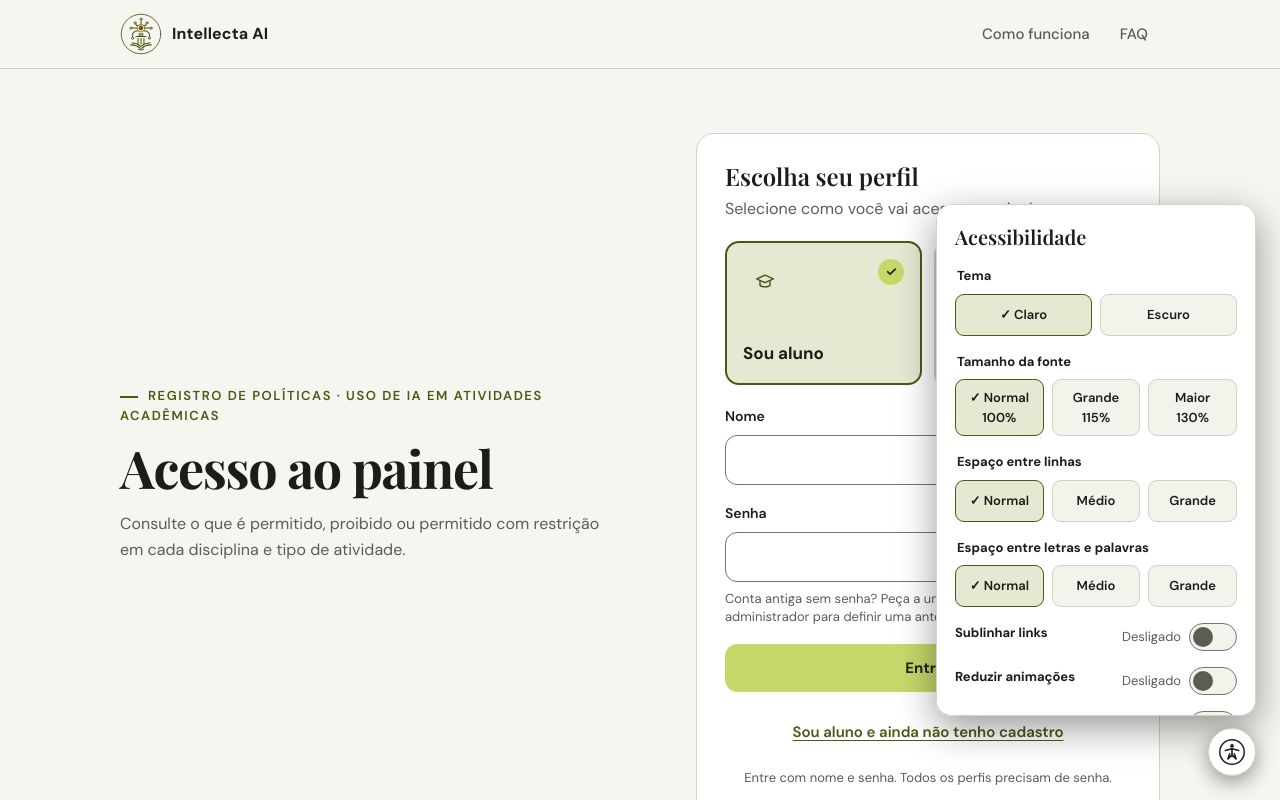
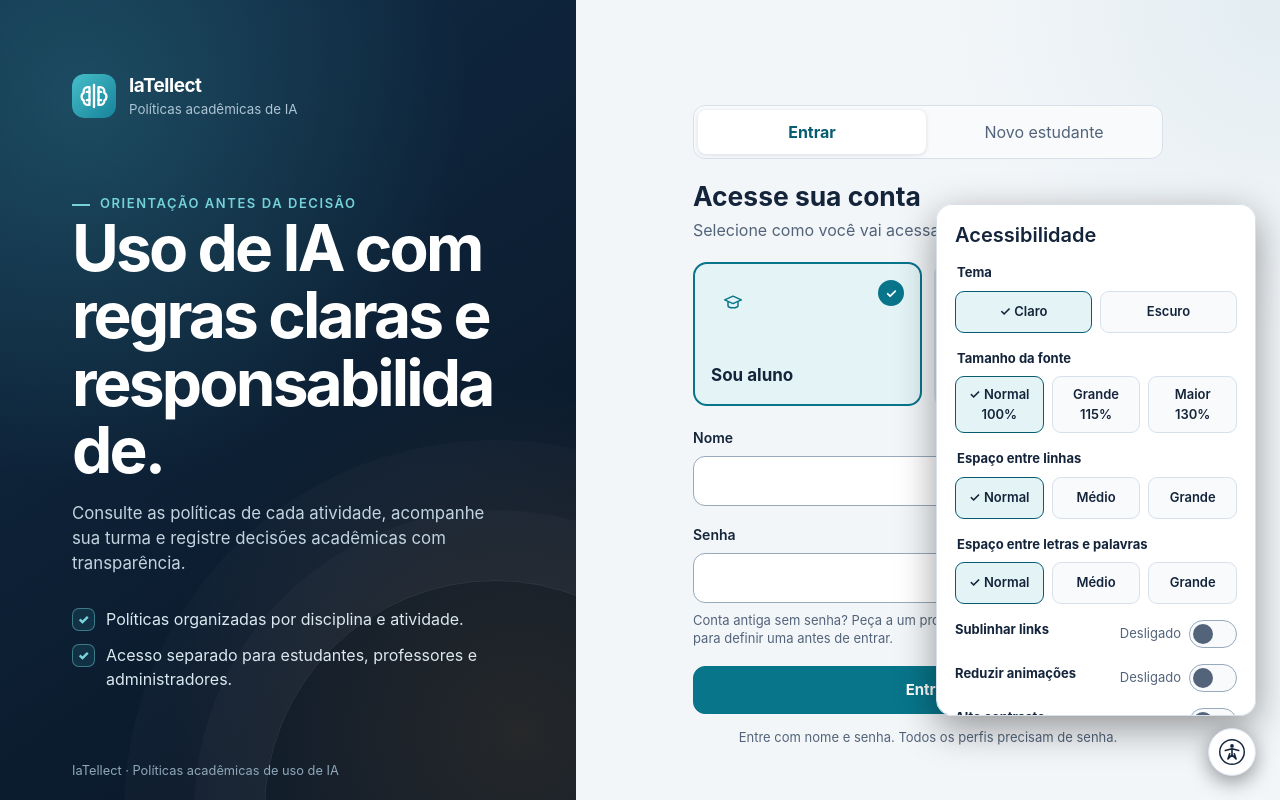
Before and after one commit to LeonardoFreitaSales/Projeto-Plataforma-IaTellect, a plain HTML site: page Plataforma v4.0 Final/frontend/acesso.html in a window 1280 px wide. Both pictures are taken after a click on the button "Abrir menu de acessibilidade". Shown: the top 800 px of the page. Drawn offline with nearby package versions, Linux system fonts and the light colour scheme; no server answers.

Commit message:
feat: aplicar identidade do protótipo IaTellect à plataforma v4

```diff
--- a/Plataforma v4.0 Final/frontend/acesso.html
+++ b/Plataforma v4.0 Final/frontend/acesso.html
@@ -5,12 +5,10 @@
 <meta name="viewport" content="width=device-width, initial-scale=1, viewport-fit=cover">
 <meta name="color-scheme" content="dark light">
 <script src="/assets/js/preferencias-iniciais.js"></script>
-<title>Acesso ao painel</title>
-<link rel="preconnect" href="https://fonts.googleapis.com">
-<link rel="preconnect" href="https://fonts.gstatic.com" crossorigin>
-<link rel="stylesheet" href="https://fonts.googleapis.com/css2?family=DM+Sans:wght@400;500;600;700&family=Playfair+Display:wght@600;700&display=swap">
+<title>Acesso | IaTellect</title>
 <link rel="stylesheet" href="/assets/css/acessibilidade.css">
 <link rel="stylesheet" href="/assets/css/acesso.css">
+<link rel="stylesheet" href="/assets/css/iatellect.css">
 </head>
 <body>
 <svg width="0" height="0" aria-hidden="true" focusable="false" class="sprite-icons">
@@ -20,31 +18,29 @@
   <symbol id="i-alert" viewBox="0 0 24 24"><circle cx="12" cy="12" r="9"/><path d="M12 7.5v5.5M12 16.5h.01"/></symbol>
 </svg>
 
-<header class="header">
-  <div class="header-in">
-    <span class="brand">
-      <span class="logo" aria-hidden="true"><svg viewBox="0 0 100 100" focusable="false"><circle cx="50" cy="50" r="47" stroke-width="2"/><path d="M50 29V18M42 36H29M43 43H36l-6 6v8M57 43h7l6 6v8M58 36h13M44 30h-4l-3-4M56 30h4l3-4"/><circle class="no" cx="50" cy="14.5" r="2.6"/><circle class="no" cx="26" cy="36" r="2.6"/><circle class="no" cx="74" cy="36" r="2.6"/><circle class="no" cx="30" cy="60" r="2.6"/><circle class="no" cx="70" cy="60" r="2.6"/><circle class="no" cx="36" cy="23.5" r="2.6"/><circle class="no" cx="64" cy="23.5" r="2.6"/><circle class="sol" cx="50" cy="36" r="9" stroke-dasharray="6 2.2" stroke-width="1.8"/><circle class="sol-fill" cx="50" cy="36" r="5.5"/><path d="M46 48v6M50 48v6M54 48v6M38 56h24M43 60v14M50 60v14M57 60v14"/><path d="M49 84Q38 75 25 76M49 79Q40 71 28 71.5M51 84Q62 75 75 76M51 79Q60 71 72 71.5M44 86Q50 90 56 86"/></svg></span>
-      <span class="brand-name">Intellecta AI</span>
-    </span>
-    <nav class="nav" aria-label="Principal">
-      <a href="#como-funciona">Como funciona</a>
-      <a href="#faq">FAQ</a>
-    </nav>
-  </div>
-</header>
-
-<main>
-  <div class="intro">
-    <p class="eyebrow">Registro de políticas · Uso de IA em atividades acadêmicas</p>
-    <h1>Acesso ao painel</h1>
-    <p class="lead">Consulte o que é permitido, proibido ou permitido com restrição em cada disciplina e tipo de atividade.</p>
-  </div>
-
-  <div class="stage"><div class="card">
+<main class="auth-screen">
+    <div class="auth-story">
+      <div class="auth-brand">
+        <img class="iatellect-logo" src="/assets/img/iatellect.svg" width="44" height="44" alt="">
+        <div><strong>IaTellect</strong><small>Políticas acadêmicas de IA</small></div>
+      </div>
+      <div class="auth-copy">
+        <span class="eyebrow">Orientação antes da decisão</span>
+        <h1 id="auth-title">Uso de IA com regras claras e responsabilidade.</h1>
+        <p>Consulte as políticas de cada atividade, acompanhe sua turma e registre decisões acadêmicas com transparência.</p>
+        <ul class="auth-benefits">
+          <li><span class="auth-check" aria-hidden="true">✓</span><span>Políticas organizadas por disciplina e atividade.</span></li>
+          <li><span class="auth-check" aria-hidden="true">✓</span><span>Acesso separado para estudantes, professores e administradores.</span></li>
+        </ul>
+      </div>
+      <p class="auth-story-footer">IaTellect · Políticas acadêmicas de uso de IA</p>
+    </div>
+  <div class="auth-entry"><div class="card auth-card">
     <div class="aviso" id="aviso" role="status" hidden></div>
 
+    <nav class="auth-tabs" aria-label="Opções de acesso"><button type="button" id="voltar-login" aria-pressed="true">Entrar</button><button type="button" id="ir-cadastro" aria-pressed="false">Novo estudante</button></nav>
     <div id="vista-login">
-      <h2 class="card-title" id="titulo-login" tabindex="-1">Escolha seu perfil</h2>
+      <h2 class="card-title" id="titulo-login" tabindex="-1">Acesse sua conta</h2>
       <p class="sub">Selecione como você vai acessar o painel.</p>
       <form class="form" id="form" novalidate>
         <fieldset class="profiles" id="perfis">
@@ -73,7 +69,6 @@
 
         <p class="err" id="form-erro" role="alert" hidden></p>
         <button class="btn" type="submit" id="entrar">Entrar</button>
-        <button class="link-btn" type="button" id="ir-cadastro">Sou aluno e ainda não tenho cadastro</button>
       </form>
     </div>
 
@@ -104,7 +99,6 @@
         </div>
         <p class="err" id="c-form-erro" role="alert" hidden></p>
         <button class="btn" type="submit" id="cadastrar">Cadastrar</button>
-        <button class="link-btn" type="button" id="voltar-login">Voltar para o acesso</button>
       </form>
     </div>
 
--- a/Plataforma v4.0 Final/frontend/assets/css/acesso.css
+++ b/Plataforma v4.0 Final/frontend/assets/css/acesso.css
@@ -210,9 +210,7 @@ main {
 h1 {
   margin: 0;
   font:
-    700 clamp(2.25rem, 4.6vw, 3.25rem) / 1.1 "Playfair Display",
-    Georgia,
-    serif;
+    700 clamp(2.25rem, 4.6vw, 3.25rem) / 1.1 var(--ui-font);
   letter-spacing: -0.025em;
 }
 .lead {
@@ -224,9 +222,7 @@ h1 {
 .card-title {
   margin: 0 0 6px;
   font:
-    600 1.5rem/1.2 "Playfair Display",
-    Georgia,
-    serif;
+    600 1.5rem/1.2 var(--ui-font);
 }
 .sub {
   margin: 0 0 20px;
@@ -383,8 +379,7 @@ input[aria-invalid="true"] {
   background: none;
   color: var(--lime);
   font:
-    600 0.875rem "DM Sans",
-    sans-serif;
+    600 0.875rem var(--ui-font);
   text-decoration: underline;
   text-underline-offset: 3px;
   cursor: pointer;
@@ -420,8 +415,7 @@ input[aria-invalid="true"] {
   background: var(--lime-fill);
   color: var(--lime-ink);
   font:
-    700 0.9375rem "DM Sans",
-    sans-serif;
+    700 0.9375rem var(--ui-font);
   text-decoration: none;
   cursor: pointer;
   transition:
@@ -456,9 +450,7 @@ input[aria-invalid="true"] {
 .welcome h2 {
   margin: 0;
   font:
-    600 1.5rem/1.2 "Playfair Display",
-    Georgia,
-    serif;
+    600 1.5rem/1.2 var(--ui-font);
   overflow-wrap: anywhere;
 }
 .welcome h2:focus {
@@ -479,9 +471,7 @@ input[aria-invalid="true"] {
 .info h2 {
   margin: 0 0 12px;
   font:
-    600 1.25rem "Playfair Display",
-    Georgia,
-    serif;
+    600 1.25rem var(--ui-font);
 }
 .steps {
   margin: 0;
@@ -663,8 +653,7 @@ main {
 }
 .accessibility-menu h2 {
   font:
-    600 1.25rem "Playfair Display",
-    serif;
+    600 1.25rem var(--ui-font);
   margin: 0 0 16px;
   color: var(--text);
 }
@@ -782,8 +771,7 @@ select[aria-invalid="true"] {
   border: 0;
   color: var(--lime);
   font:
-    600 0.9375rem "DM Sans",
-    sans-serif;
+    600 0.9375rem var(--ui-font);
   text-decoration: underline;
   text-underline-offset: 3px;
   text-align: center;
--- /dev/null
+++ b/Plataforma v4.0 Final/frontend/assets/css/iatellect.css
@@ -0,0 +1,130 @@
+/* Identidade da aplicação e dos controles gerados pelas rotas de cada perfil. */
+:root { --ui-font: Inter, system-ui, -apple-system, "Segoe UI", sans-serif; }
+:root[data-theme="claro"]:not([data-contrast="alto"]) {
+  --bg:#f3f6f9; --surface:#fff; --surface2:#f8fafc; --surface-alt:#fff;
+  --text:#14243a; --muted:#53647a; --line:#d8e1eb; --lime:#08758a;
+  --lime-fill:#08758a; --lime-ink:white; --link:#075d70; --lime-dark:#e4f4f6;
+  --focus-ring:#08758a; --field-border:#97a9bb; --field-bg:#fff; --hover-line:#08758a;
+  --icon-accent:#08758a; --stat-icon-line:#cce3e7; --stat-start:white;
+  --teal:#075d70; --teal-soft:#e4f4f6; --teal-line:#b4dce1; --teal-wash:#f1f9fa;
+  --quick-bg:#fff; --quick-hover:#eff9fa; --quick-hover-line:#08758a; --empty-line:#bcc9d8;
+  --nav-active-bg:#e4f4f6; --nav-active-text:#075d70; --active-hover-bg:#cce7ea;
+  --active-hover-text:#075d70; --callout-bg:#eff9fa; --callout-line:#b4dce1;
+  --green:#24734b; --yellow:#85550c; --red:#ad3348; --bar-track:#d8e1eb;
+}
+:root[data-theme="escuro"]:not([data-contrast="alto"]) {
+  --bg:#0b1a2c; --surface:#142b42; --surface-alt:#142b42; --surface2:#1b3652;
+  --text:#f3f8fc; --muted:#adc4d4; --line:#38516a; --body-glow:transparent;
+  --lime:#75d2d9; --lime-fill:#75d2d9; --lime-ink:#10243b; --link:#75d2d9;
+  --lime-dark:#173f4c; --field-bg:#10243b; --field-border:#67849b; --focus-ring:#75d2d9;
+  --stat-start:#142b42; --quick-bg:#142b42; --quick-hover:#1b3652; --icon-accent:#75d2d9;
+  --teal:#75d2d9; --teal-wash:#163542; --teal-line:#365964; --hover-line:#75d2d9;
+}
+body { font-family:var(--ui-font); }
+.iatellect-logo { flex:none; border-radius:12px; }
+    .auth-screen {
+      min-height: 100vh;
+      display: grid;
+      grid-template-columns: minmax(360px, .9fr) minmax(520px, 1.1fr);
+      background: var(--surface);
+    }
+    .auth-story {
+      position: relative;
+      display: flex;
+      flex-direction: column;
+      justify-content: space-between;
+      min-height: 100vh;
+      overflow: hidden;
+      padding: clamp(32px, 6vw, 72px);
+      color: white;
+      background:
+        radial-gradient(circle at 15% 12%, rgba(70, 189, 201, .24), transparent 24rem),
+        radial-gradient(circle at 90% 86%, rgba(217, 130, 24, .13), transparent 22rem),
+        linear-gradient(145deg, #102b45, #0b1a2c 72%);
+    }
+    .auth-story::after {
+      content: "";
+      position: absolute;
+      right: -150px;
+      bottom: -190px;
+      width: 460px;
+      height: 460px;
+      border: 1px solid rgba(255,255,255,.09);
+      border-radius: 50%;
+      box-shadow: 0 0 0 70px rgba(255,255,255,.022), 0 0 0 140px rgba(255,255,255,.018);
+    }
+    .auth-brand { position: relative; z-index: 1; display: flex; align-items: center; gap: 13px; }
+    .auth-brand .brand-mark { width: 48px; height: 48px; }
+    .auth-brand strong { display: block; font-size: 1.18rem; letter-spacing: -.025em; }
+    .auth-brand small { color: #adc4d4; }
+    .auth-copy { position: relative; z-index: 1; max-width: 570px; margin: 70px 0; }
+    .auth-copy .eyebrow { color: #75d2d9; }
+    .auth-copy h1 { max-width: 520px; margin-bottom: 18px; font-size: clamp(2.2rem, 5vw, 4rem); color: white; }
+    .auth-copy > p { max-width: 520px; color: #c1d4df; font-size: 1.05rem; }
+    .auth-benefits { display: grid; gap: 12px; margin: 30px 0 0; padding: 0; list-style: none; }
+    .auth-benefits li { display: flex; align-items: flex-start; gap: 11px; color: #dbe8ef; }
+    .auth-check {
+      display: grid; place-items: center; flex: 0 0 auto; width: 23px; height: 23px;
+      margin-top: 1px; border: 1px solid rgba(111, 211, 218, .45); border-radius: 7px;
+      background: rgba(70, 189, 201, .12); color: #7bd5dc; font-size: .8rem; font-weight: 900;
+    }
+    .auth-story-footer { position: relative; z-index: 1; color: #8ea8ba; font-size: .8rem; }
+    .auth-entry {
+      display: grid;
+      place-items: center;
+      min-height: 100vh;
+      padding: 42px clamp(24px, 6vw, 88px);
+      background:
+        radial-gradient(circle at 100% 0, rgba(8, 117, 138, .07), transparent 21rem),
+        var(--bg);
+    }
+    .auth-card { width: min(470px, 100%); }
+    .auth-card-head { margin-bottom: 25px; }
+    .auth-card-head h2 { margin-bottom: 8px; font-size: 1.65rem; letter-spacing: -.035em; }
+    .auth-card-head p { margin: 0; color: var(--muted); }
+
+main.auth-screen { max-width:none; padding:0; margin:0; gap:0; align-items:stretch; }
+.auth-story { align-self:stretch; }
+.auth-copy h1 { font-family:var(--ui-font); line-height:1.05; letter-spacing:-.045em; }
+.auth-brand small { display:block; }
+.auth-story-footer { margin:0; }
+.auth-entry .auth-card { padding:0; border:0; border-radius:0; background:transparent; box-shadow:none; }
+.auth-entry .card-title { font-weight:750; font-size:1.65rem; }
+.auth-tabs { display:grid; grid-template-columns:1fr 1fr; gap:4px; padding:4px; background:var(--surface2); border:1px solid var(--line); border-radius:12px; margin-bottom:22px; }
+.auth-tabs button { border:0; background:transparent; color:var(--muted); padding:10px; border-radius:8px; font:inherit; cursor:pointer; }
+.auth-tabs button[aria-pressed="true"] { color:var(--link); background:var(--surface); font-weight:700; box-shadow:0 1px 4px #10243b24; }
+.auth-screen .info { grid-column:1/-1; width:min(100%,1100px); margin:0 auto; padding:32px 24px 96px; }
+.app { max-width:none; }
+@media(min-width:851px) { .app { grid-template-columns:284px minmax(0,1fr); } .sidebar { position:sticky; top:0; height:100vh; overflow-y:auto; } }
+.sidebar, .mobile-menu-open .sidebar { background:radial-gradient(circle at 16% 3%,#204457,transparent 18rem),linear-gradient(#10243b,#0b1a2c); color:white; --nav-text:#c4d0df; --muted:#adbed3; --nav-active-bg:#194152; --nav-active-text:#fff; --icon-muted:#91b1c1; --link:#79d6de; --nav-hover:#1b3652; --line:#375066; }
+.sidebar .nav a { border-radius:10px; font-weight:600; }
+.sidebar .brand-sub,.sidebar .nav-group-label,.sidebar-bottom { color:#adc4d4; }
+.sidebar .brand-title { color:white; }
+.workspace-bar { display:flex; align-items:center; justify-content:space-between; gap:12px; flex-wrap:wrap; padding:15px 20px; margin:0 0 28px; border:1px solid var(--line); border-radius:12px; background:var(--surface); }
+.workspace-bar .userbar { margin:0; }
+.profile-avatar { display:grid; place-items:center; width:34px; height:34px; border-radius:50%; background:var(--lime-dark); color:var(--link); font-weight:bold; }
+.hero h1 { letter-spacing:-.035em; }
+.stat,.panel,.mcard,.quick-card { background:var(--surface); border:1px solid var(--line); border-radius:16px; box-shadow:0 2px 8px #10243b09; }
+.stat-icon { color:var(--teal); background:var(--teal-wash); }
+:root[data-contrast="alto"] .auth-story,:root[data-contrast="alto"] .sidebar { background:#101820; color:white; }
+@media(max-width:880px) {
+  main.auth-screen { grid-template-columns:1fr; }
+  .auth-story { min-height:0; padding:24px; }
+  .auth-copy { margin:28px 0 0; }
+  .auth-copy h1 { font-size:2.1rem; }
+  .auth-benefits,.auth-story-footer { display:none; }
+  .auth-entry { min-height:0; padding:28px 20px; }
+}
+@media(max-width:520px) { .workspace-bar { padding:12px; margin-bottom:12px; } .workspace-bar .userbar { justify-content:flex-start; } }
+
+.dashboard-metrics { grid-template-columns: repeat(auto-fit,minmax(min(160px,100%),1fr)); }
+.dashboard-metrics .metric { position:relative; overflow:hidden; display:grid; justify-content:start; align-content:start; gap:8px; padding:18px; }
+.dashboard-metrics .metric::before { content:""; position:absolute; inset:0 auto 0 0; width:4px; background:#7ccad1; }
+.dashboard-metrics .metric:nth-child(2)::before { background:#8abb9b; }
+.dashboard-metrics .metric:nth-child(3)::before { background:#dfa749; }
+.dashboard-metrics .metric:nth-child(4)::before { background:#cc7887; }
+.dashboard-metrics .metric span { margin:0; font-weight:650; color:var(--muted); }
+.dashboard-metrics .metric strong { color:var(--text); font:750 calc(30px * var(--fs-scale))/1.1 var(--ui-font); }
+.dashboard-metrics .metric small { color:var(--muted); }
+.auth-copy h1 { overflow-wrap:break-word; }
+@media(max-width:520px){ .dashboard-metrics { grid-template-columns:repeat(2,minmax(0,1fr)); } }
--- a/Plataforma v4.0 Final/frontend/assets/css/painel.css
+++ b/Plataforma v4.0 Final/frontend/assets/css/painel.css
@@ -1,4 +1,3 @@
-@import url("https://fonts.googleapis.com/css2?family=DM+Sans:wght@400;500;600;700&family=Playfair+Display:wght@600;700&display=swap");
 :root {
   color-scheme: dark;
   --bg: #10120f;
@@ -72,8 +71,7 @@ body {
     var(--bg);
   color: var(--text);
   font:
-    calc(15px * var(--fs-scale)) "DM Sans",
-    sans-serif;
+    calc(15px * var(--fs-scale)) var(--ui-font);
 }
 .app {
   max-width: 1440px;
@@ -233,8 +231,7 @@ body {
 }
 .hero h1 {
   font:
-    700 calc(clamp(29px, 3vw, 39px) * var(--fs-scale)) "Playfair Display",
-    serif;
+    700 calc(clamp(29px, 3vw, 39px) * var(--fs-scale)) var(--ui-font);
   letter-spacing: -0.025em;
   margin: 9px 0 7px;
 }
@@ -264,8 +261,7 @@ body {
 }
 .section-head h2 {
   font:
-    600 calc(20px * var(--fs-scale)) "Playfair Display",
-    serif;
+    600 calc(20px * var(--fs-scale)) var(--ui-font);
   margin: 0;
 }
 .text-link {
@@ -292,8 +288,7 @@ body {
 }
 .stat strong {
   font:
-    700 calc(31px * var(--fs-scale)) "Playfair Display",
-    serif;
+    700 calc(31px * var(--fs-scale)) var(--ui-font);
   color: var(--lime);
 }
 .stat-icon {
@@ -326,8 +321,7 @@ body {
 }
 .panel h3 {
   font:
-    600 calc(17px * var(--fs-scale)) "Playfair Display",
-    serif;
+    600 calc(17px * var(--fs-scale)) var(--ui-font);
   margin: 0;
 }
 .panel-desc {
@@ -504,8 +498,7 @@ body {
 }
 .modal-head h2 {
   font:
-    600 calc(21px * var(--fs-scale)) "Playfair Display",
-    serif;
+    600 calc(21px * var(--fs-scale)) var(--ui-font);
   margin: 0;
 }
 .close {
@@ -703,8 +696,7 @@ body {
 }
 .modal-head h2 {
   font:
-    600 calc(21px * var(--fs-scale)) "Playfair Display",
-    serif;
+    600 calc(21px * var(--fs-scale)) var(--ui-font);
   margin: 0;
 }
 .close {
@@ -1366,8 +1358,7 @@ body {
 }
 .accessibility-menu h2 {
   font:
-    600 calc(20px * var(--fs-scale)) "Playfair Display",
-    serif;
+    600 calc(20px * var(--fs-scale)) var(--ui-font);
   margin: 0 0 16px;
   color: var(--text);
 }
@@ -1516,8 +1507,7 @@ body {
   display: block;
   color: var(--text);
   font:
-    600 calc(18px * var(--fs-scale)) "Playfair Display",
-    serif;
+    600 calc(18px * var(--fs-scale)) var(--ui-font);
 }
 .empty-text {
   display: block;
@@ -1848,8 +1838,7 @@ button:focus-visible {
 }
 .ctx strong {
   font:
-    600 calc(19px * var(--fs-scale)) "Playfair Display",
-    serif;
+    600 calc(19px * var(--fs-scale)) var(--ui-font);
   overflow-wrap: anywhere;
 }
 .ctx small,
@@ -1976,8 +1965,7 @@ button:focus-visible {
 }
 .mcard h3 {
   font:
-    600 calc(17px * var(--fs-scale)) "Playfair Display",
-    serif;
+    600 calc(17px * var(--fs-scale)) var(--ui-font);
   margin: 0;
   overflow-wrap: anywhere;
 }
@@ -2223,8 +2211,7 @@ button:focus-visible {
 .tg-head h3 {
   margin: 0;
   font:
-    600 calc(20px * var(--fs-scale)) "Playfair Display",
-    serif;
+    600 calc(20px * var(--fs-scale)) var(--ui-font);
 }
 .tg-sub {
   margin: 0;
@@ -2342,8 +2329,7 @@ button:focus-visible {
 .discipline-title {
   margin: 0;
   font:
-    600 calc(24px * var(--fs-scale)) "Playfair Display",
-    serif;
+    600 calc(24px * var(--fs-scale)) var(--ui-font);
 }
 .announce-card[data-order="0"] {
   --i: 0;
--- a/Plataforma v4.0 Final/frontend/assets/js/acesso.js
+++ b/Plataforma v4.0 Final/frontend/assets/js/acesso.js
@@ -194,6 +194,8 @@
   }
   function vista(qual) {
     const cad = qual === "cadastro";
+    $("#voltar-login").setAttribute("aria-pressed", String(!cad));
+    $("#ir-cadastro").setAttribute("aria-pressed", String(cad));
     $("#vista-login").hidden = cad;
     $("#vista-cadastro").hidden = !cad;
     $(cad ? "#titulo-cadastro" : "#titulo-login").focus();
--- a/Plataforma v4.0 Final/frontend/assets/js/painel.js
+++ b/Plataforma v4.0 Final/frontend/assets/js/painel.js
@@ -39,8 +39,8 @@
       document.querySelector("#dash-error").innerHTML = "";
       document.querySelector("#discipline-count").textContent = d.disciplines;
       document.querySelector("#policy-count").textContent = d.policies;
-      document.querySelector("#changed-count").textContent =
-        d.changedSinceLastVisit;
+      document.querySelector("#restricted-total").textContent = d.distribution.restricao;
+      document.querySelector("#forbidden-total").textContent = d.distribution.proibido;
       const x = d.distribution,
         total = x.proibido + x.restricao + x.permitido;
       [
```
Also changed, not shown: Plataforma v4.0 Final/frontend/assets/js/painel-disciplinas.js (+6 -3 lines), Plataforma v4.0 Final/frontend/index.html (+6 -5 lines), Plataforma v4.0 Final/frontend/assets/img/iatellect.svg (added).
